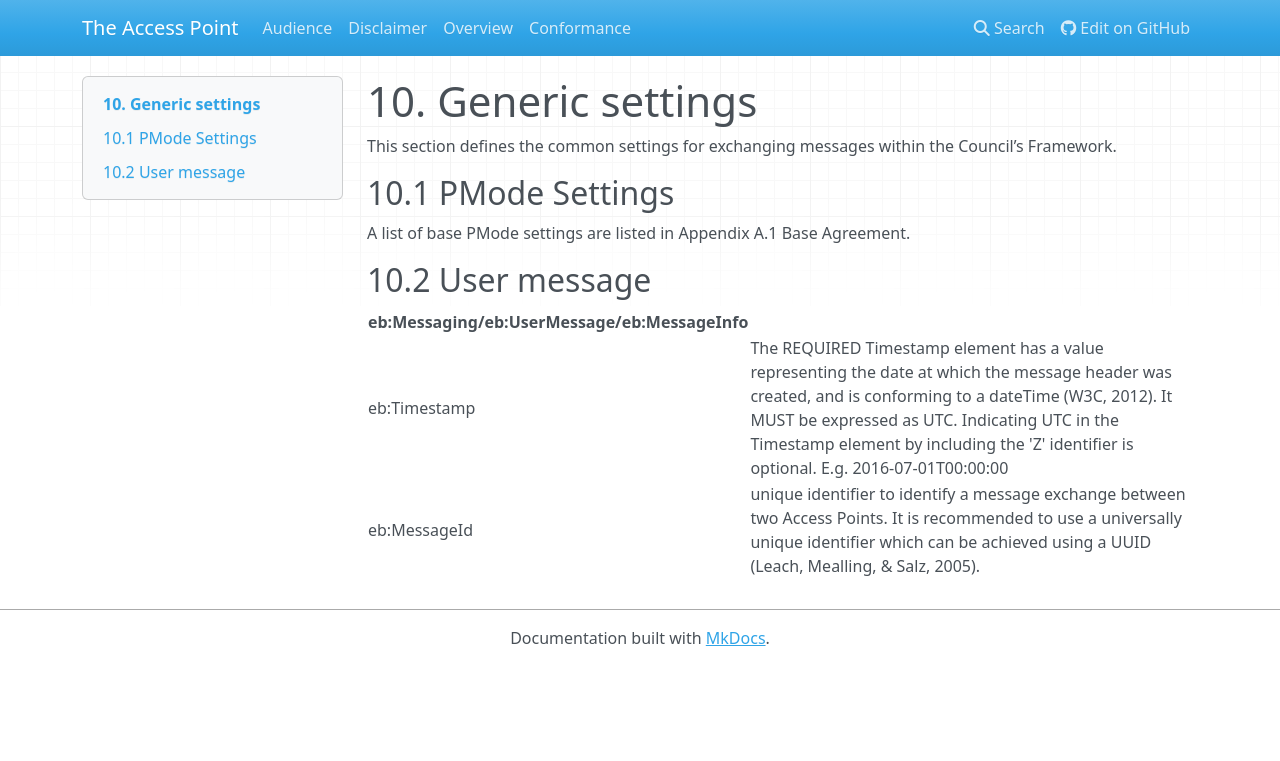
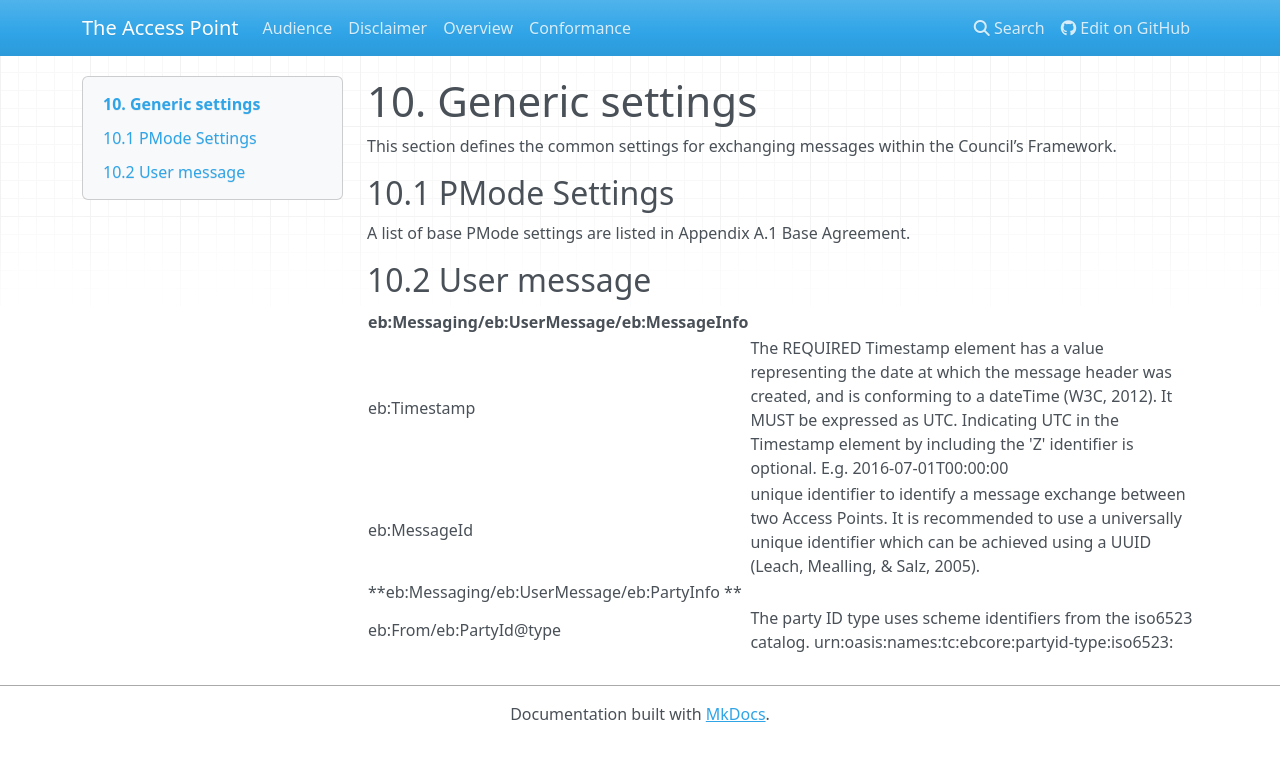
Before and after one commit to Digital-Business-Council/Access-Point, an MkDocs documentation site: the page built from docs/generic-settings.md, in a window 1280 px wide. Shown: the top 761 px of the page. Built offline with MkDocs 1.6.1, drawn with Linux system fonts in a browser that asks for light colours; nearby versions of some CDN libraries; old or Windows-style settings are respelled for this version of MkDocs.

Commit message:
Update generic-settings.md

```diff
--- a/docs/generic-settings.md
+++ b/docs/generic-settings.md
@@ -14,3 +14,5 @@ A list of base PMode settings are listed in Appendix A.1 Base Agreement.
 **eb:Messaging/eb:UserMessage/eb:MessageInfo** |
 eb:Timestamp | The REQUIRED Timestamp element has a value representing the date at which the message header was created, and is conforming to a dateTime (W3C, 2012). It MUST be expressed as UTC. Indicating UTC in the Timestamp element by including the 'Z' identifier is optional. E.g. 2016-07-01T00:00:00 |
 eb:MessageId |  unique identifier to identify a message exchange between two Access Points. It is recommended to use a universally unique identifier which can be achieved using a UUID (Leach, Mealling, & Salz, 2005). |
+**eb:Messaging/eb:UserMessage/eb:PartyInfo **|
+eb:From/eb:PartyId@type | The party ID type uses scheme identifiers from the iso6523 catalog. urn:oasis:names:tc:ebcore:partyid-type:iso6523:<iso6523 scheme> |
```
